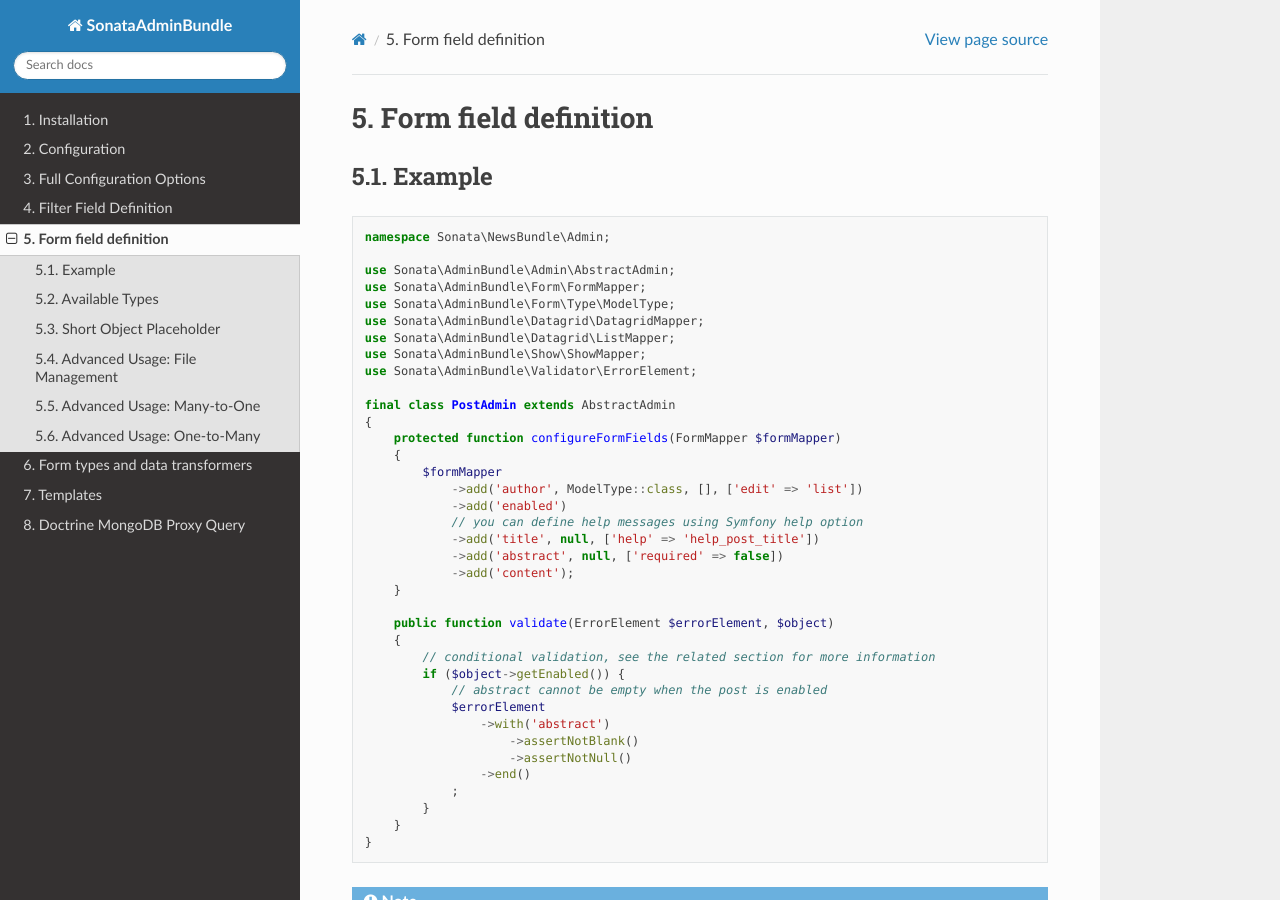
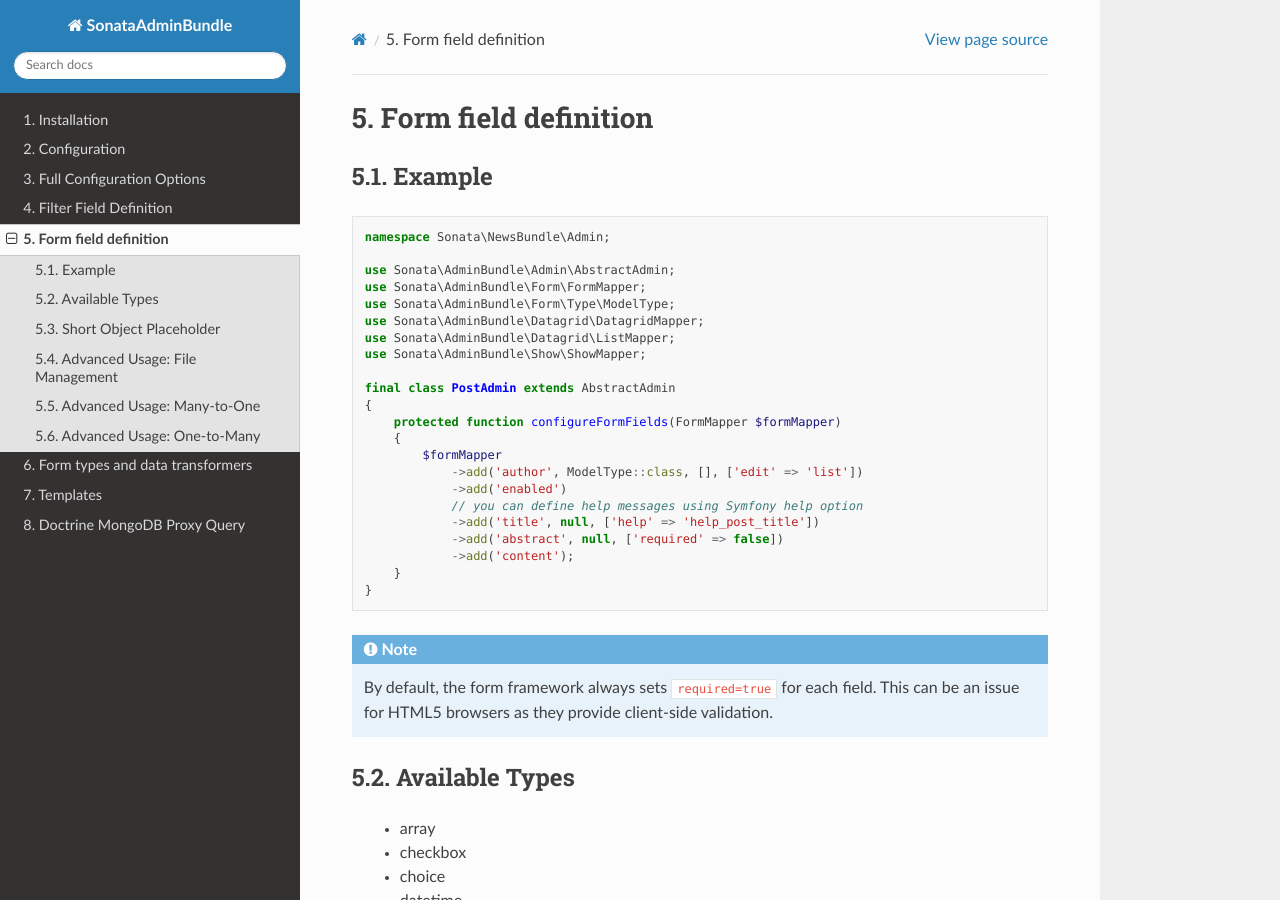
Before and after one commit to sonata-project/SonataDoctrineMongoDBAdminBundle, a Sphinx documentation site: the page built from docs/reference/form_field_definition.rst, in a window 1280 px wide and 900 px high. Built offline with Sphinx 7.4.7 and the Read the Docs theme 3.1.0, drawn with Linux system fonts in a browser that asks for light colours.

Commit message:
Remove ErrorElement occurence (#871)

```diff
--- a/docs/reference/form_field_definition.rst
+++ b/docs/reference/form_field_definition.rst
@@ -14,7 +14,6 @@ Example
     use Sonata\AdminBundle\Datagrid\DatagridMapper;
     use Sonata\AdminBundle\Datagrid\ListMapper;
     use Sonata\AdminBundle\Show\ShowMapper;
-    use Sonata\AdminBundle\Validator\ErrorElement;
 
     final class PostAdmin extends AbstractAdmin
     {
@@ -27,20 +26,6 @@ Example
                 ->add('title', null, ['help' => 'help_post_title'])
                 ->add('abstract', null, ['required' => false])
                 ->add('content');
-        }
-
-        public function validate(ErrorElement $errorElement, $object)
-        {
-            // conditional validation, see the related section for more information
-            if ($object->getEnabled()) {
-                // abstract cannot be empty when the post is enabled
-                $errorElement
-                    ->with('abstract')
-                        ->assertNotBlank()
-                        ->assertNotNull()
-                    ->end()
-                ;
-            }
         }
     }
 
```
